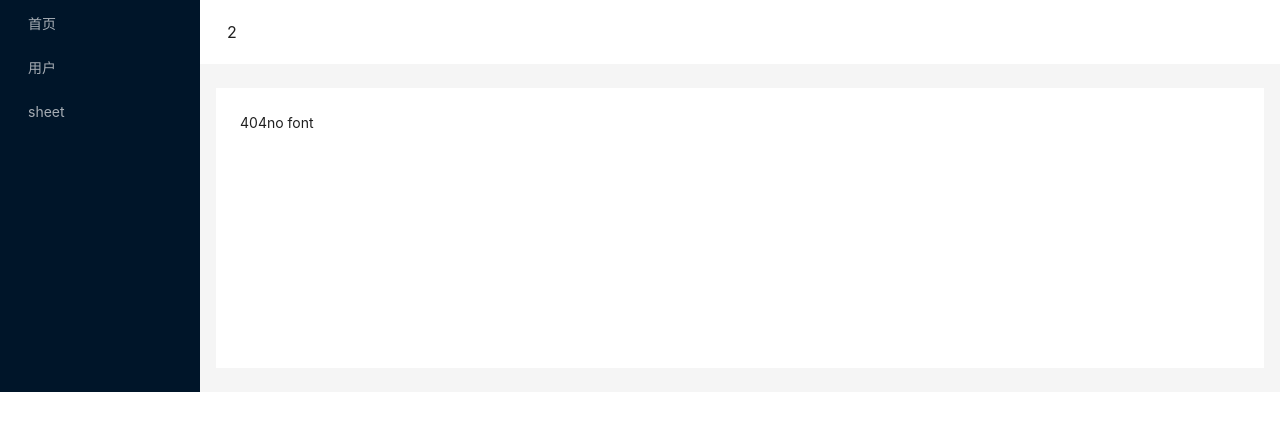
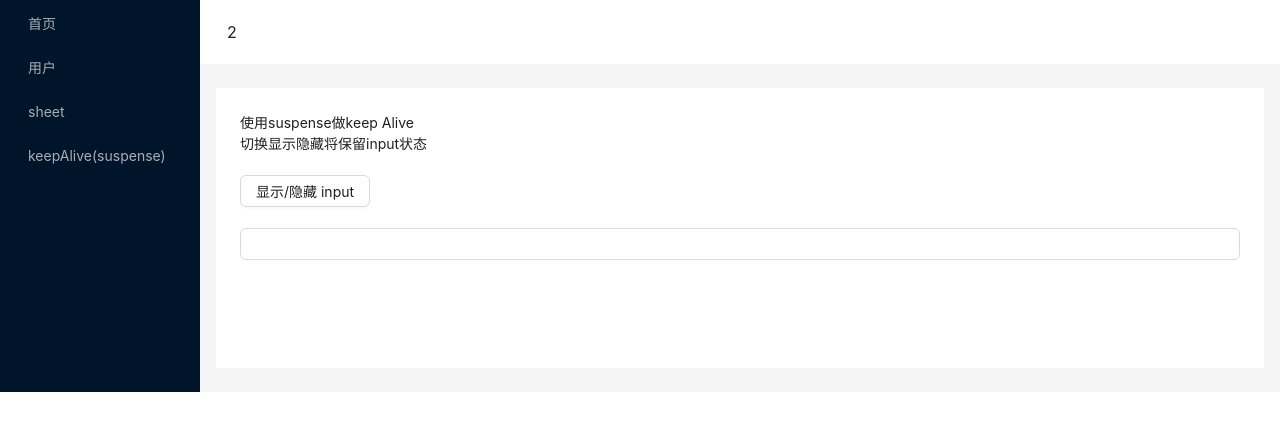
Before and after one commit to wmb0412/self, a React (Vite) app: page /suspense in a window 1280 px wide. Shown: the top 430 px of the page. Built offline with nearby package versions, Linux system fonts and the light colour scheme.

Commit message:
feat: 使用suspense模拟keepAlive

```diff
--- /dev/null
+++ b/src/pages/suspense/index.tsx
@@ -0,0 +1,40 @@
+import { Button, Input } from 'antd'
+import React, { Suspense, useRef, useState } from 'react'
+
+export default function SuspensePage() {
+  const [ show, setShow ] = useState(true)
+  return (
+    <>
+      <h4>
+        使用suspense做keep Alive<br />
+        切换显示隐藏将保留input状态
+      </h4>
+      <br />
+     <Button onClick={() => setShow(!show)}>显示/隐藏 input</Button>
+     <br />
+     <br />
+     <Detail show={show} />
+    </>
+
+  )
+}
+
+function Detail({ show }){
+  return <Suspense >
+    <DetailChildren show={show} />
+  </Suspense>
+}
+
+function DetailChildren({ show }) {
+  const resolveRef = useRef<any>();
+  if(resolveRef.current){
+    resolveRef.current()
+    resolveRef.current = undefined
+  }
+  if(!show){
+    throw new Promise((res) => {
+      resolveRef.current = res
+    })
+  }
+  return <Input />
+}
--- a/src/routes/baseRoutes.tsx
+++ b/src/routes/baseRoutes.tsx
@@ -4,6 +4,7 @@ const Home = lazy(() => import('@pages/home'))
 const User = lazy(() => import('@pages/user'))
 const Sheet = lazy(() =>import('@pages/sheet'))
 const Page404 = lazy(() =>import('@pages/page404'))
+const Suspense = lazy(() =>import('@pages/suspense'))
 
 
 const baseRouter = [
@@ -24,6 +25,11 @@ const baseRouter = [
       element: <Sheet />
   },
   {
+    path: "/suspense",
+    title: 'keepAlive(suspense)',
+    element: <Suspense />
+},
+  {
     path: "*",
     element: <Page404 />
 }
```
